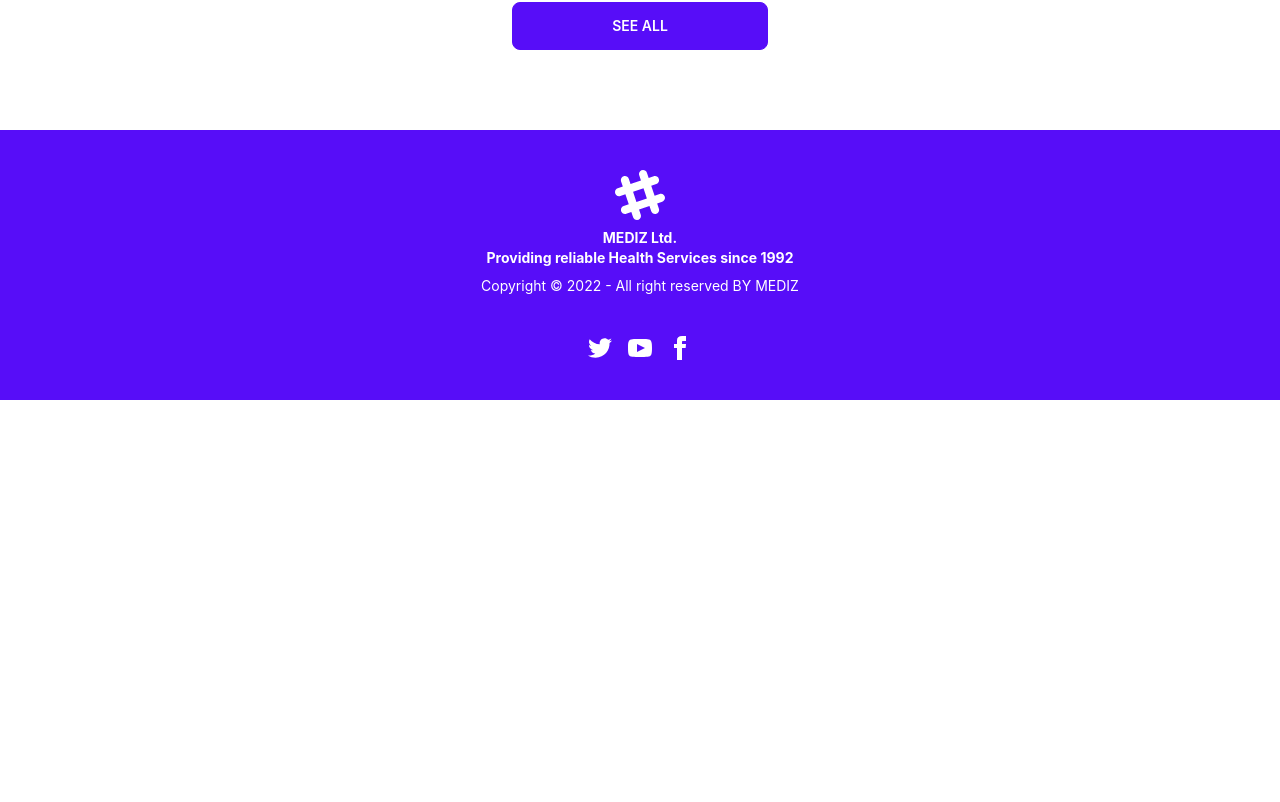
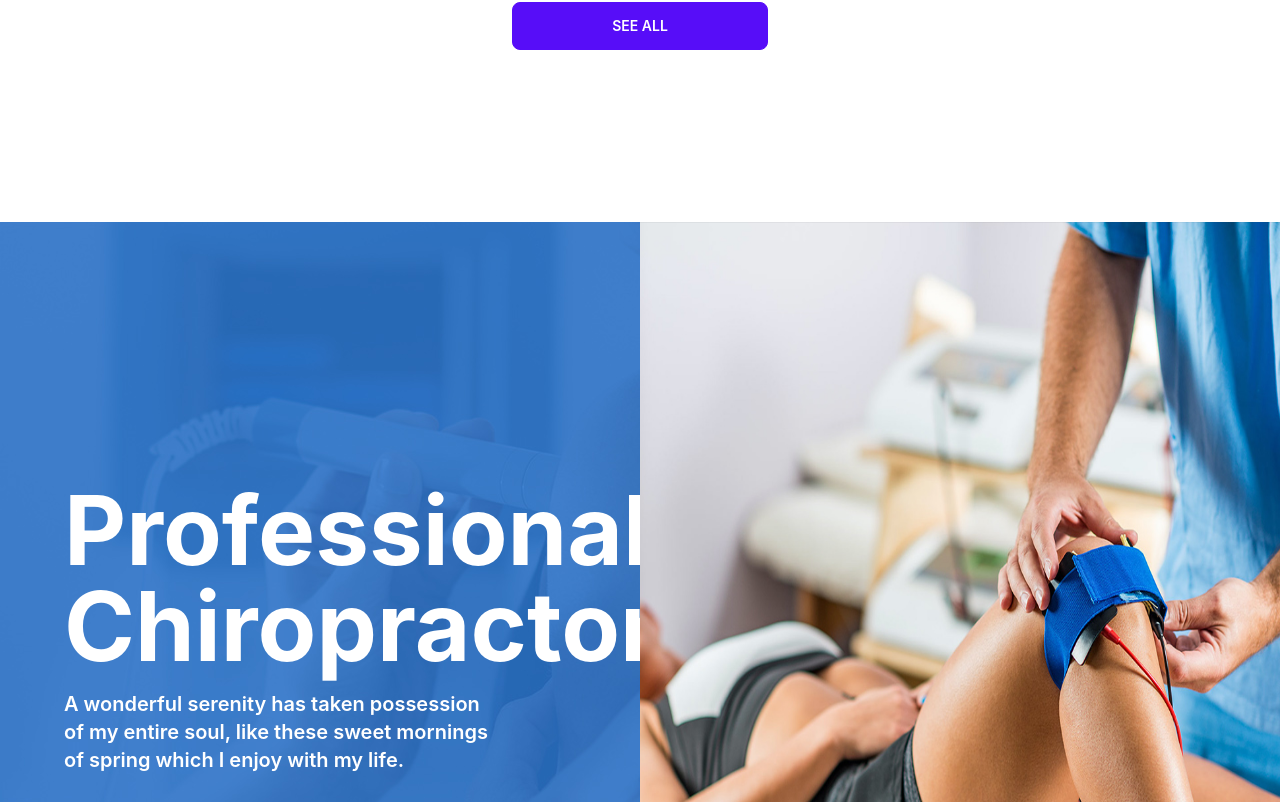
Before and after one commit to golamrabbani93/mediz, a React (Create React App) app: page / in a window 1280 px wide. Shown: the part 1098-1900 px from the top of the page. Before the commit the page ends 1498 px from the top, so only its background shows below. Built offline with nearby package versions, Linux system fonts and the light colour scheme; no server answers.

Commit message:
λ about section Complete

```diff
--- /dev/null
+++ b/src/Pages/Home/About/About.js
@@ -0,0 +1,39 @@
+import React, {useEffect, useState} from 'react';
+import leftImg from '../../../assets/box-3.jpg';
+import RightImg from '../../../assets/box-4.jpg';
+import SingleAbout from './SingleAbout';
+const About = () => {
+	const leftStyle = {
+		backgroundImage: `url('${leftImg}')`,
+		height: '100vh',
+	};
+	const rightStyle = {
+		height: '100vh',
+		width: '100vw',
+	};
+	return (
+		<div className="mb-20">
+			<h2 className="mt-20 text-6xl text-center text-white mb-8">About</h2>
+			<div className="banner-container grid grid-cols-1 xl:grid-cols-2">
+				<div
+					className="banner-left flex flex-col pl-5 md:pl-16
+            justify-center text-white text-start"
+					style={leftStyle}
+				>
+					<h2 className="text-5xl mb-4 md:text-8xl font-bold text-white my-3">
+						Professional Chiropractor
+					</h2>
+					<p className="text-sm md:text-xl md:w-3/4 font-semibold">
+						A wonderful serenity has taken possession of my entire soul, like these sweet mornings
+						of spring which I enjoy with my life.
+					</p>
+				</div>
+				<div className="banner-Right">
+					<img src={RightImg} alt="" style={rightStyle} />
+				</div>
+			</div>
+		</div>
+	);
+};
+
+export default About;
--- /dev/null
+++ b/src/Pages/Home/About/SingleAbout.js
@@ -0,0 +1,7 @@
+import React from 'react';
+
+const SingleAbout = () => {
+	return <div>single</div>;
+};
+
+export default SingleAbout;
--- a/src/Pages/Home/Home/Home.js
+++ b/src/Pages/Home/Home/Home.js
@@ -1,5 +1,6 @@
 import React from 'react';
 import UseTitle from '../../../hooks/UseTitle';
+import About from '../About/About';
 import Banner from '../Banner/Banner';
 import Services from '../Services/Services/Services';
 
@@ -9,6 +10,7 @@ const Home = () => {
 		<div>
 			<Banner></Banner>
 			<Services></Services>
+			<About></About>
 		</div>
 	);
 };
```
Also changed, not shown: src/assets/box-3.jpg (added), src/assets/box-4.jpg (added).
